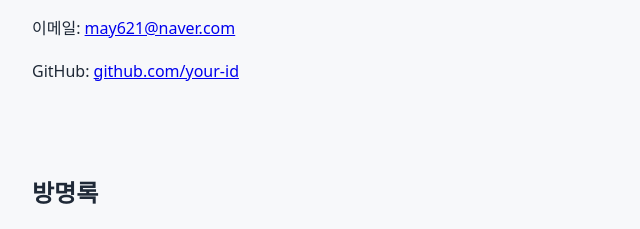
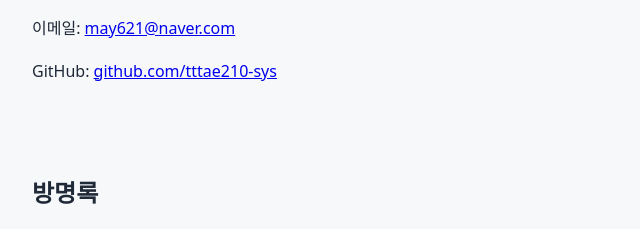
Before and after one commit to tttae210-sys/selfintro-webapp, a plain HTML site: page index.html in a window 1280 px wide. Shown: the part 1084-1313 px from the top of the page, 188-828 px from the left. Drawn offline with Linux system fonts and the light colour scheme.

Commit message:
GitHub 링크를 프로필 주소로 연결
Co-Authored-By: Claude Opus 5.5 <noreply@anthropic.com>

```diff
--- a/index.html
+++ b/index.html
@@ -68,14 +68,14 @@
       <div class="period">2026</div>
       <p>GitHub 활동을 분석해 AI 기술면접 질문을 만들어 주는 면접 코치 서비스입니다.</p>
       <p class="sub">사용 기술: AWS, Python</p>
-      <a class="btn" href="#" target="_blank" rel="noopener">GitHub 보기</a>
+      <a class="btn" href="https://github.com/tttae210-sys" target="_blank" rel="noopener">GitHub 보기</a>
     </div>
     <div class="card">
       <h3>사찰 순례 지도</h3>
       <div class="period">2026</div>
       <p>전국 사찰 방문 기록을 지도에 남기는 웹앱입니다.</p>
       <p class="sub">사용 기술: React, Azure</p>
-      <a class="btn" href="#" target="_blank" rel="noopener">GitHub 보기</a>
+      <a class="btn" href="https://github.com/tttae210-sys" target="_blank" rel="noopener">GitHub 보기</a>
     </div>
   </div>
 </section>
@@ -84,7 +84,7 @@
 <section id="contact">
   <h2>연락처</h2>
   <p>이메일: <a id="email" href="mailto:may621@naver.com">may621@naver.com</a></p>
-  <p>GitHub: <a href="#" target="_blank" rel="noopener">github.com/your-id</a></p>
+  <p>GitHub: <a href="https://github.com/tttae210-sys" target="_blank" rel="noopener">github.com/tttae210-sys</a></p>
 </section>
 
 <!-- S05 방명록 -->
```
